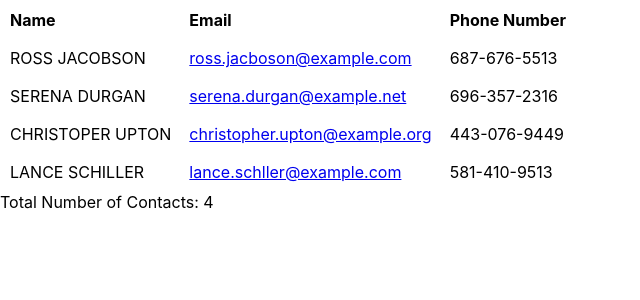
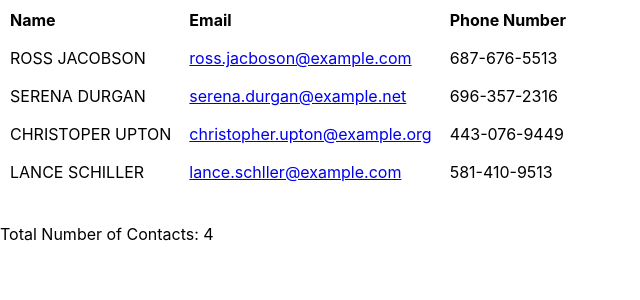
Before and after one commit to RobBerger/l02-FSWD1054, a React (Create React App) app: page / in a window 1280 px wide. Shown: the top 300 px of the page, without its empty margins (0-640 px from the left). Built offline with nearby package versions, Linux system fonts and the light colour scheme.

Commit message:
added margin to top of summary text

```diff
--- a/src/Contact.css
+++ b/src/Contact.css
@@ -5,3 +5,7 @@ table.contacts th {
   table.contacts th, table.contacts td {
     padding: 0.5rem;
   }
+
+  .contactSummary {
+    margin-top: 2rem;
+  }
```
